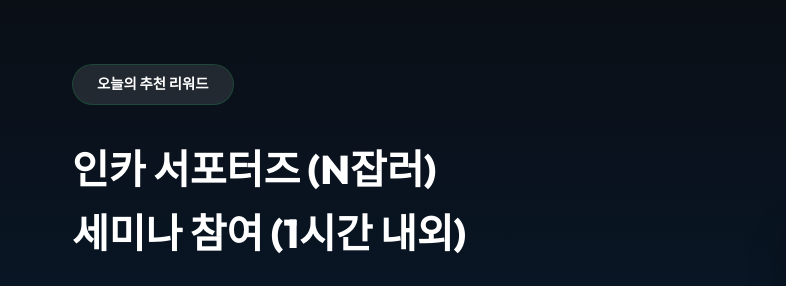
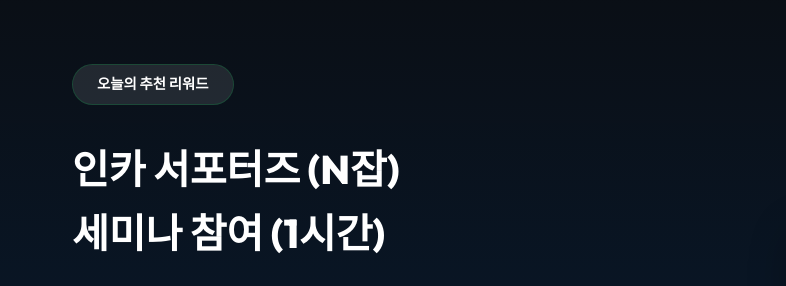
Before and after one commit to lifeandmoreusa-maker/locallinkjs, a website built with Vite: page index.html in a window 1280 px wide. Shown: the part 1780-2066 px from the top of the page, 0-786 px from the left. Built offline with nearby package versions, Linux system fonts and the light colour scheme; grey boxes are pictures that could not be loaded.

Commit message:
Design: Finalize layout adjustments

```diff
--- a/index.html
+++ b/index.html
@@ -67,7 +67,7 @@
                         <div class="reward-badge reveal" style="background: rgba(255, 255, 255, 0.1); color: white;">오늘의
                             추천 리워드</div>
                         <h2 class="section-title reveal" style="text-align: left; margin-bottom: 1.5rem;">인카 서포터즈
-                            (N잡러)<br>세미나 참여 (1시간 내외)</h2>
+                            (N잡)<br>세미나 참여 (1시간)</h2>
                         <p class="reveal">[참여 보상: <span class="highlight"
                                 style="font-weight: 800; color: white;">40,000원 즉시 지급</span>]</p>
                         <ul class="benefits-list reveal">
```
